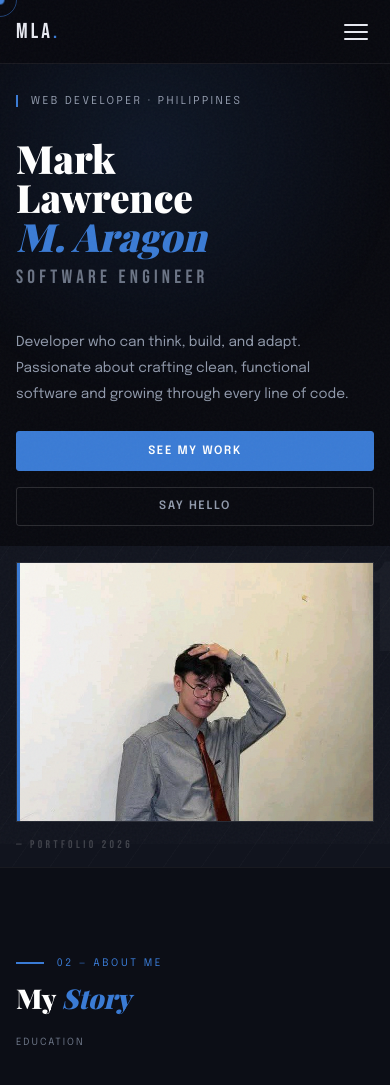
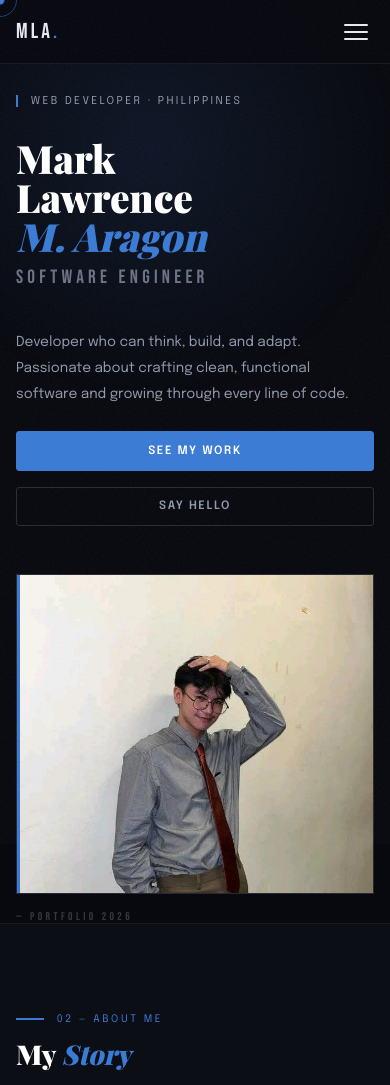
Before and after one commit to Dodskie101/my-portfolio-aragon, a plain HTML site: page index.html in a window 390 px wide. Shown: the top 1085 px of the page. Drawn offline with nearby package versions, Linux system fonts and the light colour scheme; a web font is replaced by a local one.

Commit message:
Update style.css

```diff
--- a/style.css
+++ b/style.css
@@ -175,6 +175,7 @@ section{min-height:100vh;padding:110px 3.5rem 80px;position:relative}
 .photo-label{
   font-family:'Bebas Neue',sans-serif;font-size:.7rem;
   letter-spacing:.3em;color:rgba(255,255,255,.2);
+  margin-top:.6rem;
 }
 .home-photo{
   width:100%;aspect-ratio:3/4;max-height:440px;
@@ -429,22 +430,56 @@ footer{
   .nav-links a{font-size:.9rem}
   .nav-cta{text-align:center}
   section{padding:100px 1.5rem 60px}
-  #home{display:flex;flex-direction:column}
+
+  #home{
+    display:flex;
+    flex-direction:column;
+  }
+
   .home-left{
-    padding:110px 1.5rem 20px;
+    padding:110px 1.5rem 0;
     border-right:none;
-    display:flex;flex-direction:column;
+    display:flex;
+    flex-direction:column;
     order:1;
   }
-  .home-btns{order:3;margin-top:1.5rem}
+
+  .home-desc{
+    margin-bottom:0;
+  }
+
+  .home-btns{
+    order:3;
+    margin-top:1.5rem;
+    margin-bottom:2rem;
+  }
+
   .home-right{
     display:flex;
-    padding:1.5rem;
+    flex-direction:column;
+    padding:1.5rem 1.5rem 0;
     min-height:auto;
     order:2;
+    background:var(--bg);
   }
-  .home-photo{max-height:320px;margin-top:0}
+
+  .home-right::before{display:none}
+
+  .home-photo{
+    max-height:420px;
+    margin-top:0;
+    width:100%;
+  }
+
+  .photo-label{
+    margin-top:0.6rem;
+    margin-bottom:0;
+    order:2;
+  }
+
+  .big-num{display:none}
   .home-stats{display:none}
+
   .about-layout,.bg-layout,.contact-layout{grid-template-columns:1fr;gap:2rem}
   .about-spacer{display:none}
   .proj-grid{grid-template-columns:1fr}
@@ -456,9 +491,9 @@ footer{
 @media(max-width:480px){
   nav{padding:0 1rem}
   section{padding:90px 1rem 50px}
-  .home-left{padding:95px 1rem 20px}
-  .home-right{padding:1rem}
-  .home-photo{max-height:260px}
+  .home-left{padding:95px 1rem 0}
+  .home-right{padding:1rem 1rem 0}
+  .home-photo{max-height:320px}
   .home-name{font-size:clamp(2rem,10vw,2.8rem)}
   .home-btns{flex-direction:column}
   .btn{width:100%;justify-content:center}
```
